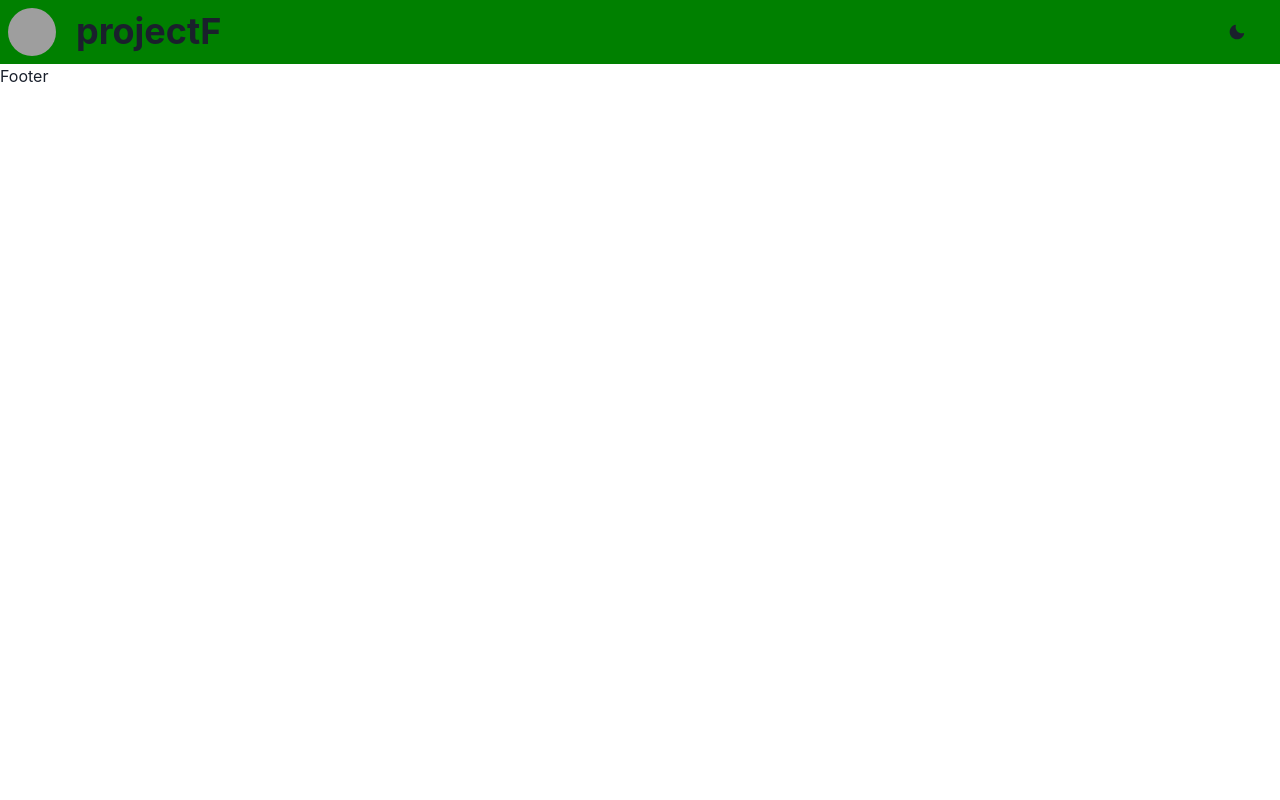
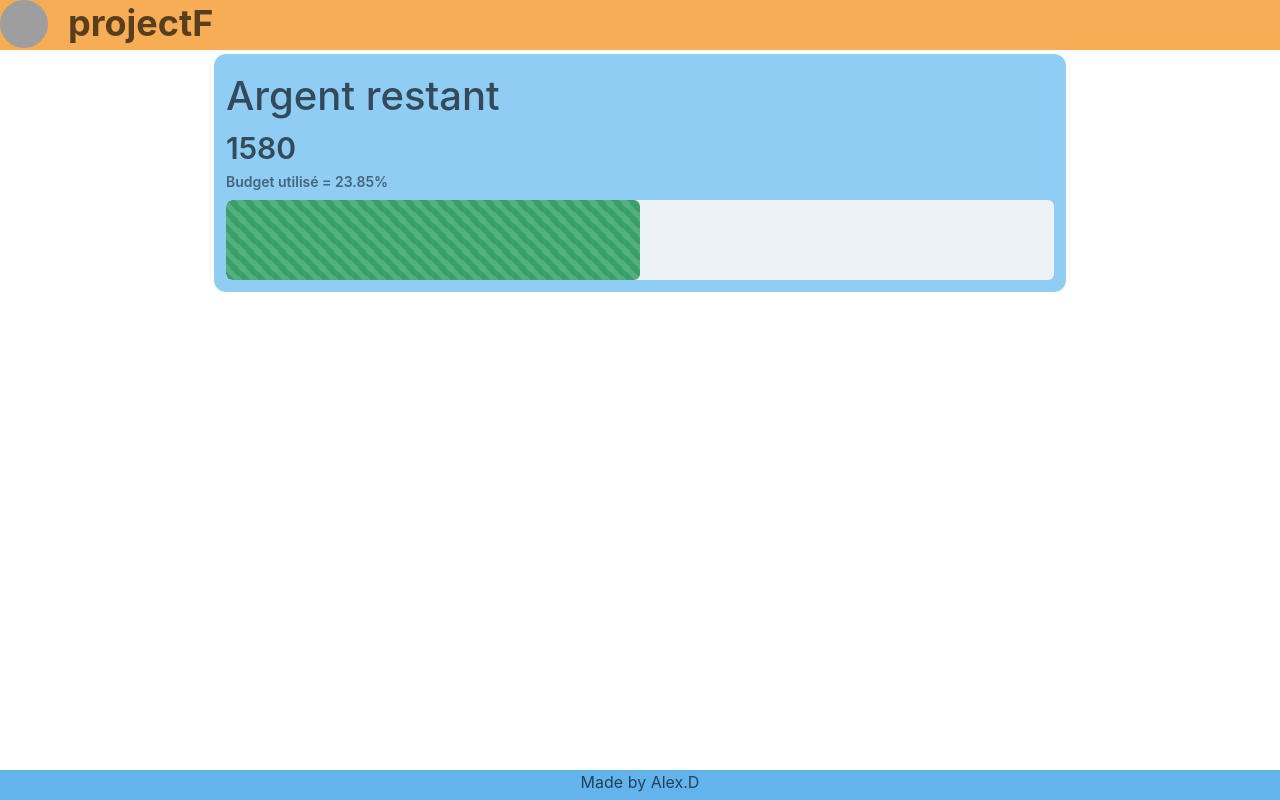
Before and after one commit to Alexiller/projectF, a React (Vite) app: page / in a window 1280 px wide. Built offline with nearby package versions, Linux system fonts and the light colour scheme; grey boxes are pictures that could not be loaded.

Commit message:
1st element

```diff
--- /dev/null
+++ b/src/Components/BaseRevenue.jsx
@@ -0,0 +1,19 @@
+import { MoonIcon } from '@chakra-ui/icons'
+import { Progress, Stat, StatHelpText, StatLabel, StatNumber } from '@chakra-ui/react'
+import React from 'react'
+
+function BaseRevenue() {
+  return (
+    <Stat>
+          <StatLabel fontSize={40}>Argent restant</StatLabel>
+          <StatNumber fontSize={30}>1580
+            <StatHelpText>
+              Budget utilisé = 23.85%
+            </StatHelpText>
+          </StatNumber>
+          <Progress colorScheme='green' h="20" borderRadius={'md'} value={50} hasStripe isAnimated/>
+        </Stat>
+  )
+}
+
+export default BaseRevenue
--- a/src/Layout/Footer.jsx
+++ b/src/Layout/Footer.jsx
@@ -1,8 +1,12 @@
+import { Center, Text } from '@chakra-ui/react'
 import React from 'react'
 
 function Footer() {
   return (
-    <div>Footer</div>
+    <Center>
+      <Text>Made by Alex.D</Text>
+
+    </Center>
   )
 }
 
--- a/src/Layout/Header.jsx
+++ b/src/Layout/Header.jsx
@@ -1,21 +1,16 @@
-import { MoonIcon } from '@chakra-ui/icons'
-import { Avatar, Center, Flex, Heading, HStack, Spacer } from '@chakra-ui/react'
+import { Avatar, Center, Heading, HStack } from '@chakra-ui/react'
 import React from 'react'
 
 function Header() {
   return (
-    <Flex bgColor='green' p='2' justify="space-between">
+    <>
     <HStack spacing="5">
       <Avatar name='Alex Des' src='https://bit.ly/dan-abramov' />
       <Center>
         <Heading as='h1' size='xl'>projectF</Heading>
       </Center>
     </HStack>
-    <Spacer />
-    <Center w='30px' mx='5'>
-      <MoonIcon />
-    </Center>
-  </Flex>
+    </>
   )
 }
 
--- a/src/Layout/MainLayout.jsx
+++ b/src/Layout/MainLayout.jsx
@@ -1,14 +1,41 @@
 import React from 'react'
 import Header from './Header'
-import Navbar from './Navbar'
 import Footer from './Footer'
+import { Grid, GridItem } from '@chakra-ui/react'
+import BaseRevenue from '../Components/baseRevenue'
 
 function MainLayout() {
   return (
     <>
-      <Header />
-      <Navbar />
-      <Footer />
+
+<Grid
+  templateAreas={`"header header"
+                  "main main"
+                  "footer footer"`}
+  gridTemplateRows={'50px 1fr 30px'}
+  gridTemplateColumns={'1fr'}
+  h='100vh'
+  gap='1'
+  color='blackAlpha.700'
+>
+  <GridItem bg='orange.300' area={'header'}>
+  <Header />
+  </GridItem>
+  <GridItem area={'main'}>
+    <Grid templateColumns='repeat(6, 1fr)' gap={1}>
+      <GridItem colSpan="4" colStart="2" colEnd="6" borderRadius="xl" p="3" bg='blue.200'>
+         <BaseRevenue/>
+      </GridItem>
+      <GridItem colStart="2" colSpan="2"  bg='blue.500' />
+      <GridItem colSpan="2" bg='blue.500' />
+     </Grid>
+  </GridItem>
+  <GridItem bg='blue.300' area={'footer'}>
+    <Footer />
+  </GridItem>
+</Grid>
+
+
     </>
   )
 }
--- a/src/Layout/Navbar.jsx
+++ b/src/Layout/Navbar.jsx
@@ -1,9 +1,14 @@
-import { Container } from '@chakra-ui/react'
+import { Container, Grid, List, ListItem } from '@chakra-ui/react'
 import React from 'react'
 
 function Navbar() {
   return (
-    <Container bgColor={'red'} />
+    <List>
+      <ListItem>Menu 1</ListItem>
+      <ListItem>Menu 2</ListItem>
+      <ListItem>Menu 3</ListItem>
+      <ListItem>Menu 4</ListItem>
+    </List>
   )
 }
 
```
